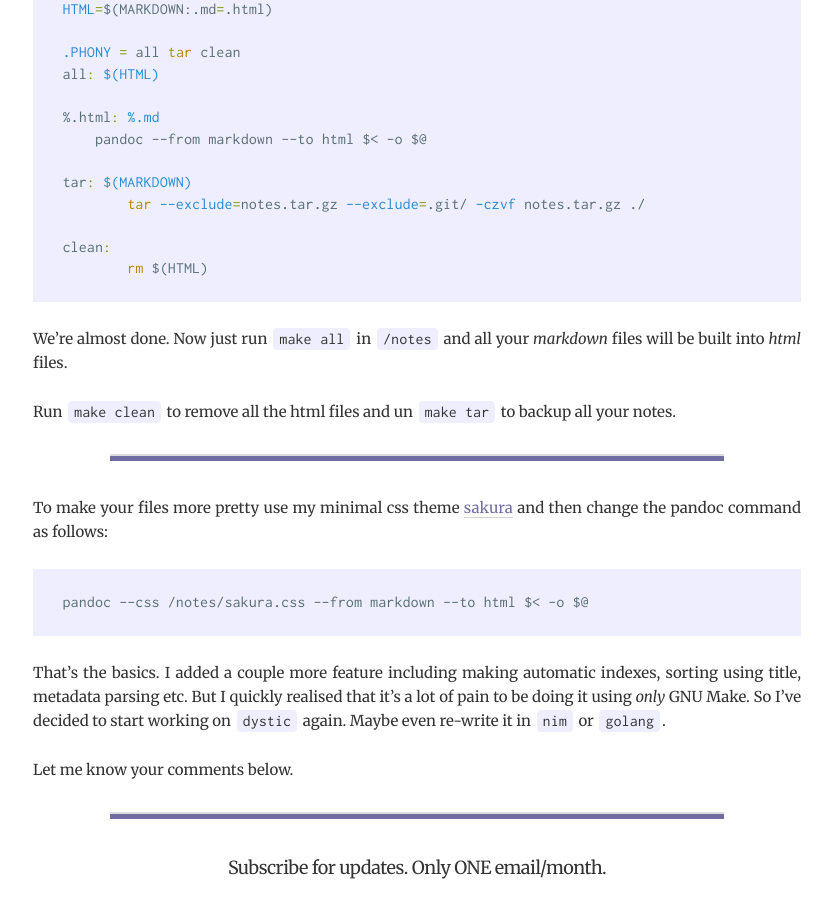
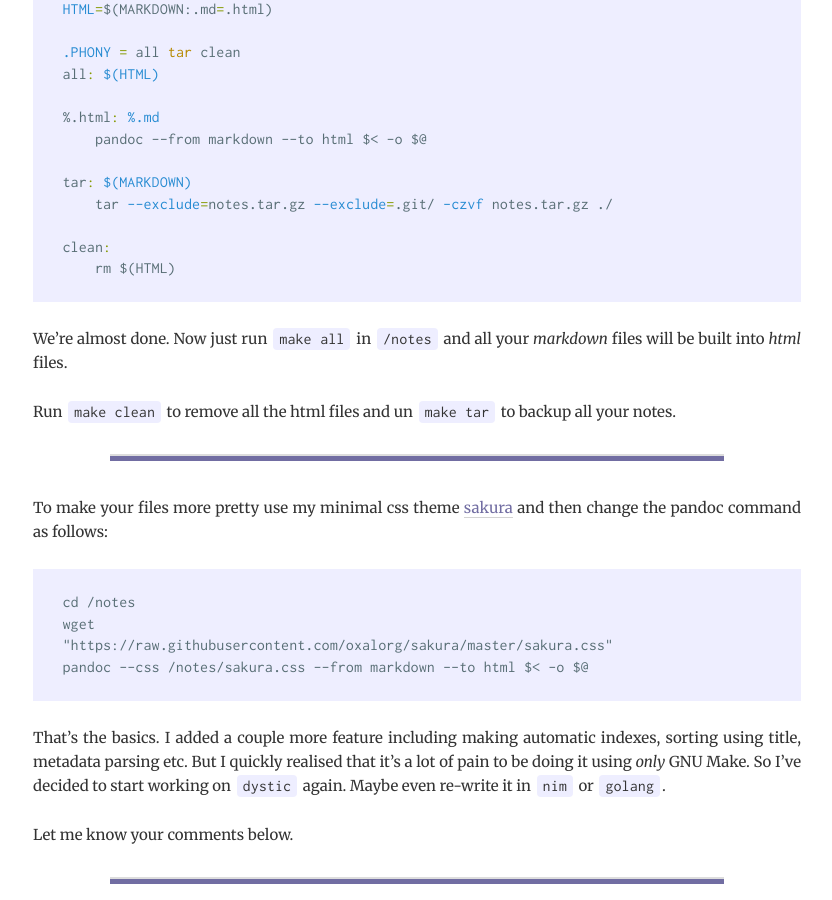
Before and after one commit to Computableverse/computableverse.github.io, a Jekyll site: the page built from _posts/2016-10-28-create-website-using-pandoc-make-file.md, in a window 1280 px wide and 900 px high, scrolled down 1137 px. Shown: the whole window, without its empty margins (223-1055 px from the left). Built offline with Jekyll 4.4.1, drawn with Linux system fonts in a browser that asks for light colours; comment, search, counter and statistics services are not loaded.

Commit message:
ghPublish UPDATE: 2016-10-28-create-website-using-pandoc-make-file.md

````diff
--- a/_posts/2016-10-28-create-website-using-pandoc-make-file.md
+++ b/_posts/2016-10-28-create-website-using-pandoc-make-file.md
@@ -54,10 +54,10 @@ all: $(HTML)
     pandoc --from markdown --to html $< -o $@
 
 tar: $(MARKDOWN)
-	tar --exclude=notes.tar.gz --exclude=.git/ -czvf notes.tar.gz ./
+    tar --exclude=notes.tar.gz --exclude=.git/ -czvf notes.tar.gz ./
 
 clean:
-	rm $(HTML)
+    rm $(HTML)
 ```
 
 We're almost done. Now just run `make all` in `/notes` and all your
@@ -73,6 +73,9 @@ To make your files more pretty use my minimal css theme
 command as follows:
 
 ```
+cd /notes
+wget
+"https://raw.githubusercontent.com/oxalorg/sakura/master/sakura.css"
 pandoc --css /notes/sakura.css --from markdown --to html $< -o $@
 ```
 
````
